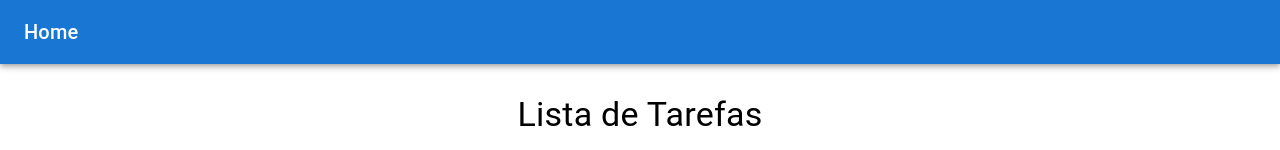
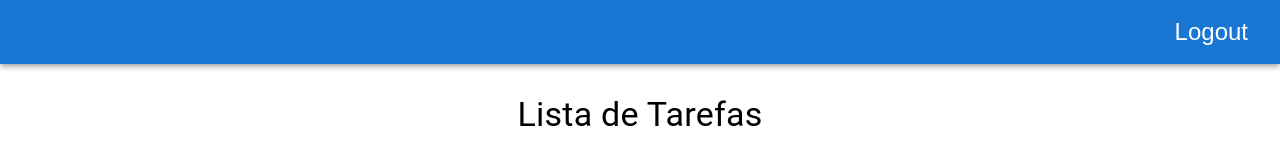
Before and after one commit to maysaaraujo/ToDoPlanner, a React (Create React App) app in the folder frontend/: page /tasks in a window 1280 px wide. Shown: the top 150 px of the page. Built offline with nearby package versions, Linux system fonts and the light colour scheme; no server answers.

Commit message:
adicionando opção de logout

```diff
--- a/frontend/src/pages/TaskPage.tsx
+++ b/frontend/src/pages/TaskPage.tsx
@@ -1,7 +1,8 @@
 import React, { useEffect, useState } from 'react';
-import { fetchTasks, createTask, updateTask, deleteTask } from '../api'; // Importando a função de deletar tarefas
-import { AppBar, Toolbar, Typography, Button, TextField, Container, Paper, Grid, Chip, Pagination } from '@mui/material';
-import { Link } from 'react-router-dom';
+import { fetchTasks, createTask, updateTask, deleteTask } from '../api';
+import { AppBar, Toolbar, Typography, Button, IconButton, TextField, Container, Paper, Grid, Chip, Pagination } from '@mui/material';
+import { Link, useNavigate } from 'react-router-dom';
+
 
 // Definindo uma interface para a tarefa
 interface Task {
@@ -25,6 +26,7 @@ const TaskPage = () => {
   const [editingTaskId, setEditingTaskId] = useState<number | null>(null);
   const [currentPage, setCurrentPage] = useState(1);
   const tasksPerPage = 6;
+  const navigate = useNavigate(); // Hook para redirecionar o usuário
 
   useEffect(() => {
     const userId = getUserIdFromToken();
@@ -73,7 +75,6 @@ const TaskPage = () => {
 
     try {
       if (editingTaskId) {
-        // Editando uma tarefa existente
         await updateTask(editingTaskId, { ...formattedTask, id: editingTaskId });
         setTasks((prevTasks) => prevTasks.map((task) => task.id === editingTaskId ? { ...task, ...formattedTask } : task)); // Atualiza a lista localmente
         setEditingTaskId(null);
@@ -99,15 +100,15 @@ const TaskPage = () => {
 
   // Função para deletar uma tarefa
   const handleDeleteTask = async (taskId: number) => {
-    const userId = getUserIdFromToken();
+    const userId = getUserIdFromToken(); // Pegue o userId do token
     if (!userId) {
       setError('Erro: usuário não autenticado.');
       return;
     }
 
     try {
-      await deleteTask(taskId, userId);
-      setTasks((prevTasks) => prevTasks.filter((task) => task.id !== taskId));
+      await deleteTask(taskId, userId); // Passa o taskId e o userId
+      setTasks((prevTasks) => prevTasks.filter((task) => task.id !== taskId)); // Remove a tarefa excluída da lista
     } catch (error) {
       console.error('Erro ao deletar tarefa:', error);
       setError('Erro ao deletar a tarefa');
@@ -142,13 +143,21 @@ const TaskPage = () => {
   const indexOfFirstTask = indexOfLastTask - tasksPerPage;
   const currentTasks = tasks.slice(indexOfFirstTask, indexOfLastTask);
 
+  // Função de logout
+  const handleLogout = () => {
+    localStorage.removeItem('token'); // Remove o token do localStorage
+    navigate('/login');
+  };
+
   return (
     <div>
       <AppBar position="static">
         <Toolbar>
-          <Typography variant="h6">
-            <Link to="/" style={{ color: 'white', textDecoration: 'none' }}>Home</Link>
-          </Typography>
+          {/* Botão de Logout no canto direito */}
+          <IconButton color="inherit" onClick={handleLogout} style={{ marginLeft: 'auto' }}>
+            Logout
+          </IconButton>
+
         </Toolbar>
       </AppBar>
 
```
